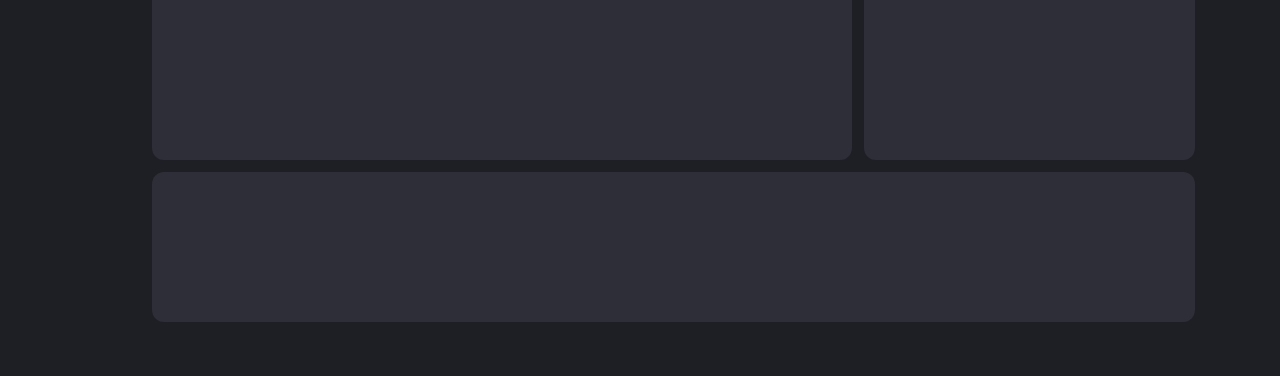
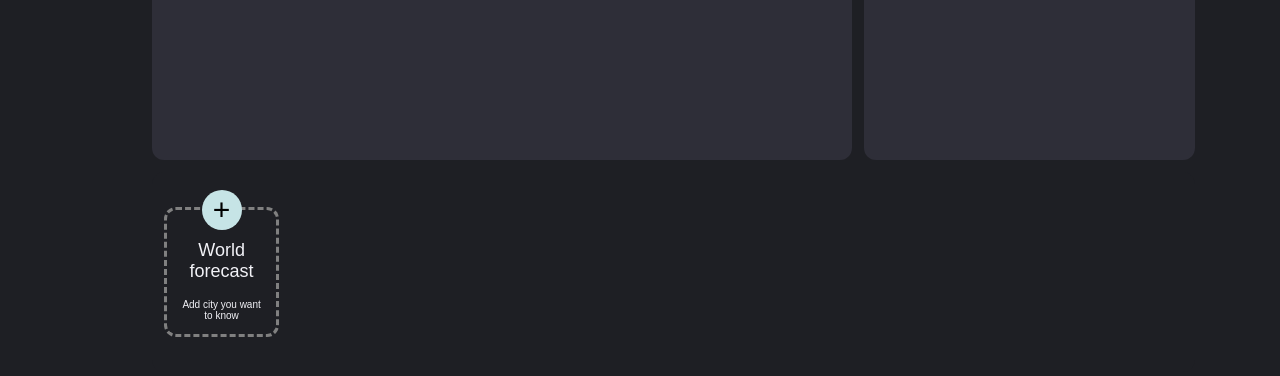
Before and after one commit to Etativel/weather-app, a website built with webpack: page index.html in a window 1280 px wide. Shown: the part 650-1026 px from the top of the page. Before the commit the page ends 996 px from the top, so only its background shows below. Built offline with nearby package versions, Linux system fonts and the light colour scheme; no server answers.

Commit message:
prepare container for world forcast

```diff
--- a/index.html
+++ b/index.html
@@ -113,7 +113,61 @@
           </div> -->
         </div>
       </div>
-      <div class="world-forecast"></div>
+      <div class="world-forecast">
+        <div class="left-wf">
+          <button class="add-world">+</button>
+          <div class="wf-input-title">World forecast</div>
+          <div class="wf-input-subtitle">Add city you want to know</div>
+        </div>
+        <div class="wf-container-overflow">
+          <div class="wf-overflow">
+            <!-- start -->
+
+            <!-- End -->
+          </div>
+        </div>
+      </div>
     </div>
   </body>
 </html>
+
+<!-- <div class="right-wf">
+  <button class="add-world">+</button>
+  <div class="wf-input-title">1</div>
+  <div class="wf-input-subtitle">Add city you want to know</div>
+</div>
+<div class="right-wf">
+  <button class="add-world">+</button>
+  <div class="wf-input-title">2</div>
+  <div class="wf-input-subtitle">Add city you want to know</div>
+</div>
+<div class="right-wf">
+  <button class="add-world">+</button>
+  <div class="wf-input-title">3</div>
+  <div class="wf-input-subtitle">Add city you want to know</div>
+</div>
+<div class="right-wf">
+  <button class="add-world">+</button>
+  <div class="wf-input-title">4</div>
+  <div class="wf-input-subtitle">Add city you want to know</div>
+</div>
+<div class="right-wf">
+  <button class="add-world">+</button>
+  <div class="wf-input-title">5</div>
+  <div class="wf-input-subtitle">Add city you want to know</div>
+</div>
+<div class="right-wf">
+  <button class="add-world">+</button>
+  <div class="wf-input-title">6</div>
+  <div class="wf-input-subtitle">Add city you want to know</div>
+</div>
+<div class="right-wf">
+  <button class="add-world">+</button>
+  <div class="wf-input-title">7</div>
+  <div class="wf-input-subtitle">Add city you want to know</div>
+</div>
+<div class="right-wf">
+  <button class="add-world">+</button>
+  <div class="wf-input-title">8</div>
+  <div class="wf-input-subtitle">Add city you want to know</div>
+</div> -->
--- a/src/css/styles.css
+++ b/src/css/styles.css
@@ -82,7 +82,7 @@ input:focus {
 .grid-container {
   display: grid;
   grid-template-columns: 1.5fr 0.8fr;
-  grid-template-rows: 300px 400px 150px;
+  grid-template-rows: 300px 400px 200px;
   height: fit-content;
   gap: 12px;
   padding: 24px;
@@ -124,7 +124,8 @@ input:focus {
 }
 
 .world-forecast {
-  background-color: rgba(46, 46, 56, 255);
+  /* background-color: rgba(46, 46, 56, 255); */
+  background-color: rgba(30, 31, 36, 255);
   grid-row: 3;
   grid-column: 1/3;
   border-radius: 12px;
@@ -469,9 +470,6 @@ sub.small {
   font-size: 1.2rem;
 }
 
-.fore-day {
-}
-
 .right-fore {
   display: flex;
   /* gap: 2px; */
@@ -479,3 +477,94 @@ sub.small {
   justify-content: space-between;
   width: 80px;
 }
+
+/* Word Forecast */
+.world-forecast {
+  display: flex;
+  width: 100%;
+  align-items: center;
+  /* margin-top: 64px; */
+  justify-content: center;
+  gap: 12px;
+}
+
+.left-wf {
+  height: 130px;
+  width: 130px;
+  border: dashed gray 3px;
+  margin: 12px;
+  border-radius: 12px;
+  display: flex;
+  /* justify-content: center; */
+  flex-direction: column;
+  align-items: center;
+  /* padding-top: 6px; */
+}
+
+.add-world {
+  height: 40px;
+  width: 40px;
+  border-radius: 50%;
+  transform: translateY(-50%);
+  border: 0px;
+  background-color: rgba(198, 228, 230, 255);
+  font-size: 30px;
+  color: black;
+  display: flex;
+  align-items: center;
+  justify-content: center;
+  cursor: pointer;
+}
+
+.wf-input-title {
+  font-size: large;
+  padding-left: 12px;
+  padding-right: 12px;
+  text-align: center;
+  transform: translateY(-10px);
+}
+
+.wf-input-subtitle {
+  transform: translateY(-5px);
+  text-align: center;
+  padding-top: 12px;
+  font-size: x-small;
+  padding-left: 12px;
+  padding-right: 12px;
+  opacity: 100%;
+}
+
+.wf-container-overflow {
+  display: flex;
+  width: 1000px;
+  height: 170px;
+  align-items: center;
+  justify-content: flex-start;
+  overflow-y: auto;
+  /* background-color: white; */
+  border-radius: 12px;
+  margin-right: 12px;
+}
+
+.wf-container-overflow::-webkit-scrollbar {
+  display: none;
+}
+
+.wf-overflow {
+  display: flex;
+  justify-content: flex-start;
+  cursor: pointer;
+  gap: 11px;
+}
+
+.right-wf {
+  height: 130px;
+  width: 130px;
+  border: dashed gray 3px;
+  margin: 12px;
+  border-radius: 12px;
+  display: flex;
+  /* justify-content: center; */
+  flex-direction: column;
+  align-items: center;
+}
--- a/src/js/index.js
+++ b/src/js/index.js
@@ -130,3 +130,17 @@ selectForecast.addEventListener("click", (e) => {
     e.target.classList.add("active");
   }
 });
+
+const worldForecastContainer = document.querySelector(".wf-container-overflow");
+const wfOverflow = document.querySelector(".wf-overflow");
+
+worldForecastContainer.addEventListener("wheel", function (event) {
+  console.log("this child", wfOverflow.children.length);
+  if (wfOverflow.children.length <= 6) {
+    return;
+  }
+  if (event.deltaY !== 0) {
+    event.preventDefault();
+    worldForecastContainer.scrollLeft += event.deltaY;
+  }
+});
--- a/src/js/renderData.js
+++ b/src/js/renderData.js
@@ -124,9 +124,14 @@ function renderForecast(data) {
   });
 }
 
+function renderWorldForecast(data) {
+  return;
+}
+
 export {
   renderCurrentWeather,
   renderDailyForecast,
   getDataVis,
   renderForecast,
+  renderWorldForecast,
 };
```
